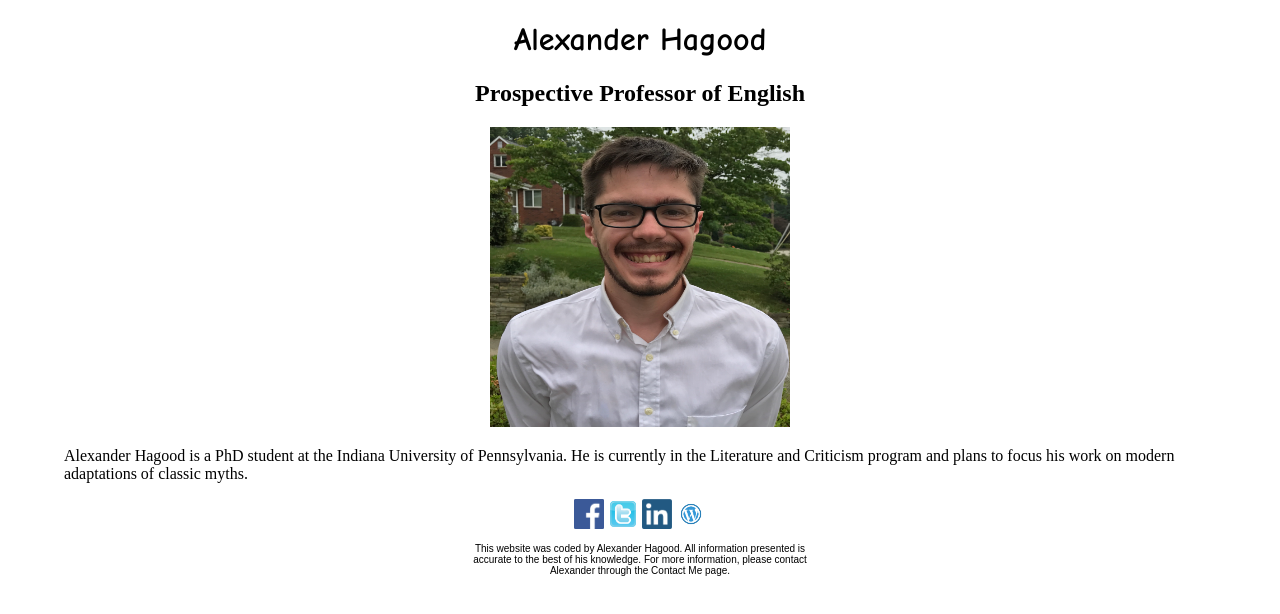
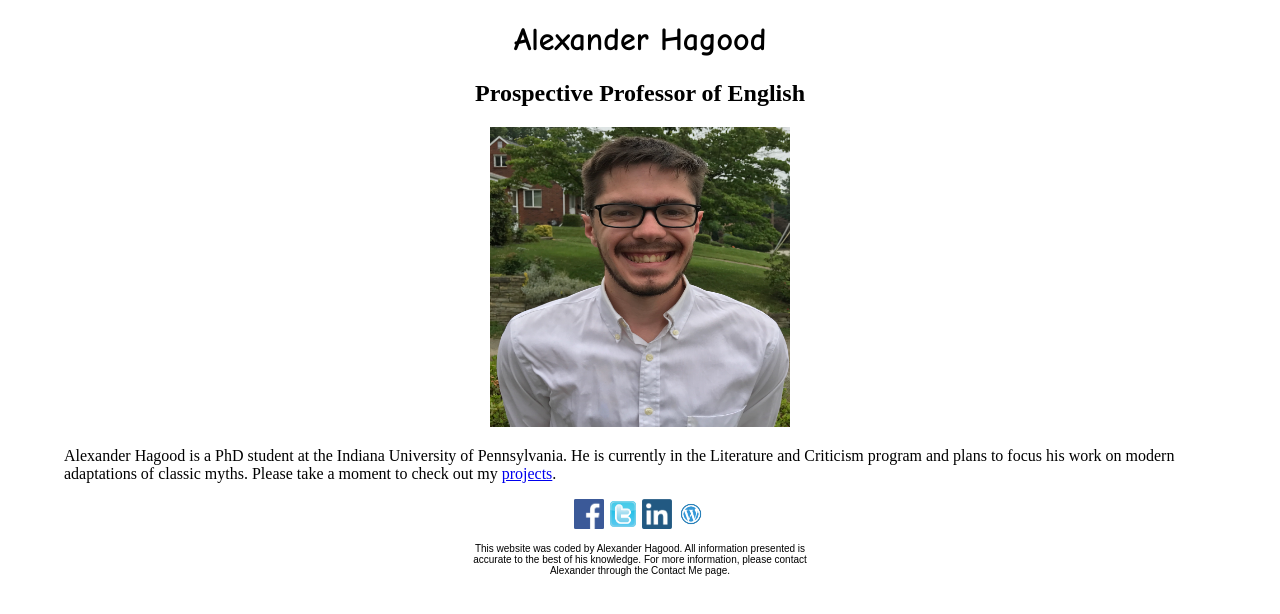
Before and after one commit to alexjhag/alexjhag.github.io, a plain HTML site: page index.html in a window 1280 px wide. Drawn offline with Linux system fonts and the light colour scheme.

Commit message:
Update index.html

```diff
--- a/index.html
+++ b/index.html
@@ -12,7 +12,8 @@
 	<div id="main">
 		<center><img src="IMG_0066.jpg" width="300" height="300"></center>
 		<p>Alexander Hagood is a PhD student at the Indiana University of Pennsylvania. He is currently in the Literature and Criticism program and plans
-		to focus his work on modern adaptations of classic myths. </p>
+		to focus his work on modern adaptations of classic myths. Please take a moment to check out my <a href="projects.html">
+		projects</a>.</p>
 	</div>
 	<div id="footer1">
 		<center><a href="https://www.facebook.com/alex.hagood1">
```
